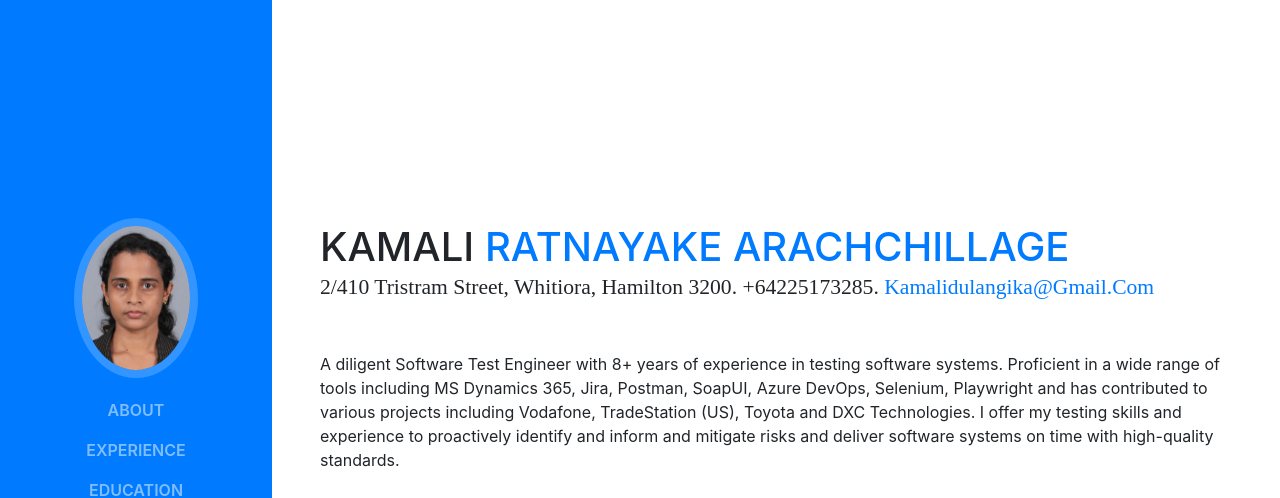
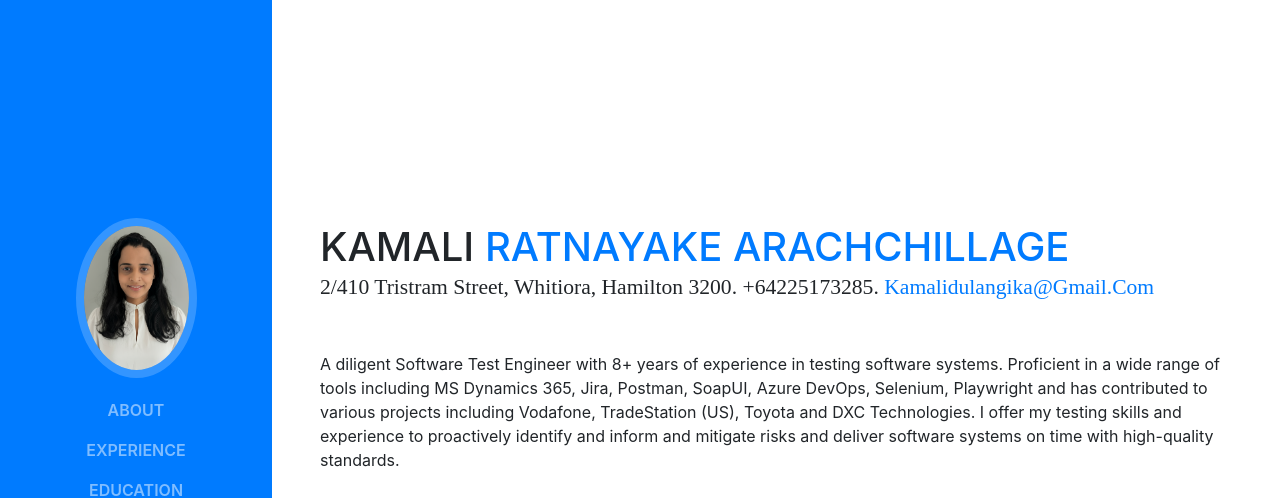
Before and after one commit to Kamrrat/student_portfolio, a website with bundled scripts: page docs/index.html in a window 1280 px wide. Shown: the top 498 px of the page. Built offline with nearby package versions, Linux system fonts and the light colour scheme; a web font is replaced by a local one.

Commit message:
Update index.html

```diff
--- a/docs/index.html
+++ b/docs/index.html
@@ -32,7 +32,7 @@
         <span class="d-block d-lg-none">Kamali Ratnayake_CV</span>
         <span class="d-none d-lg-block">
         <!--  Adding profile picture                               -->
-          <img class="img-fluid img-profile rounded-circle mx-auto mb-1" src="img/Profile.jpg" alt="Profile Image">
+          <img class="img-fluid img-profile rounded-circle mx-auto mb-1" src="img/Kamali Ratnayake.png" alt="Profile Image">
         </span>
       </a>
       <button class="navbar-toggler" type="button" data-toggle="collapse" data-target="#navbarSupportedContent" aria-controls="navbarSupportedContent" aria-expanded="false" aria-label="Toggle navigation">
```
